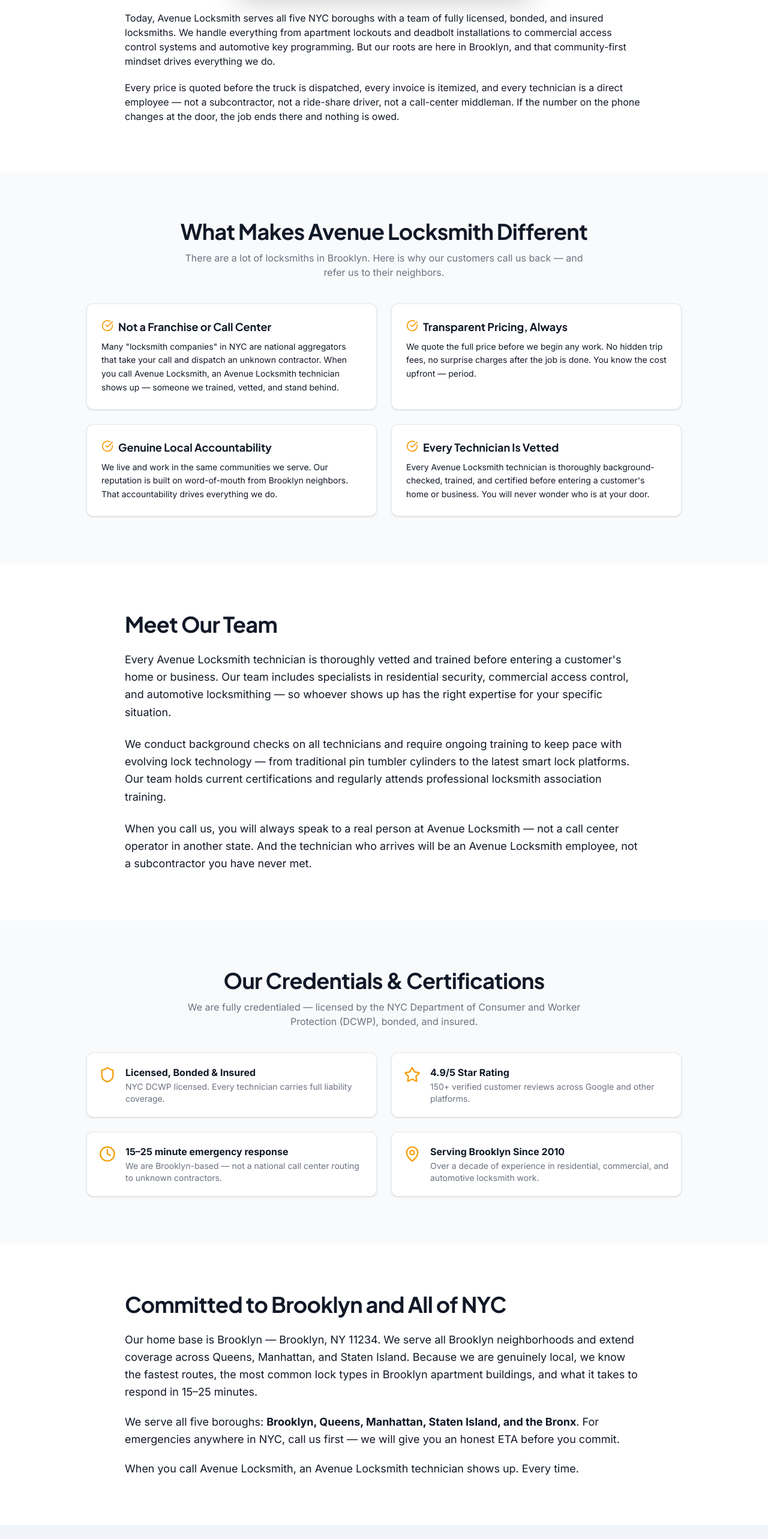
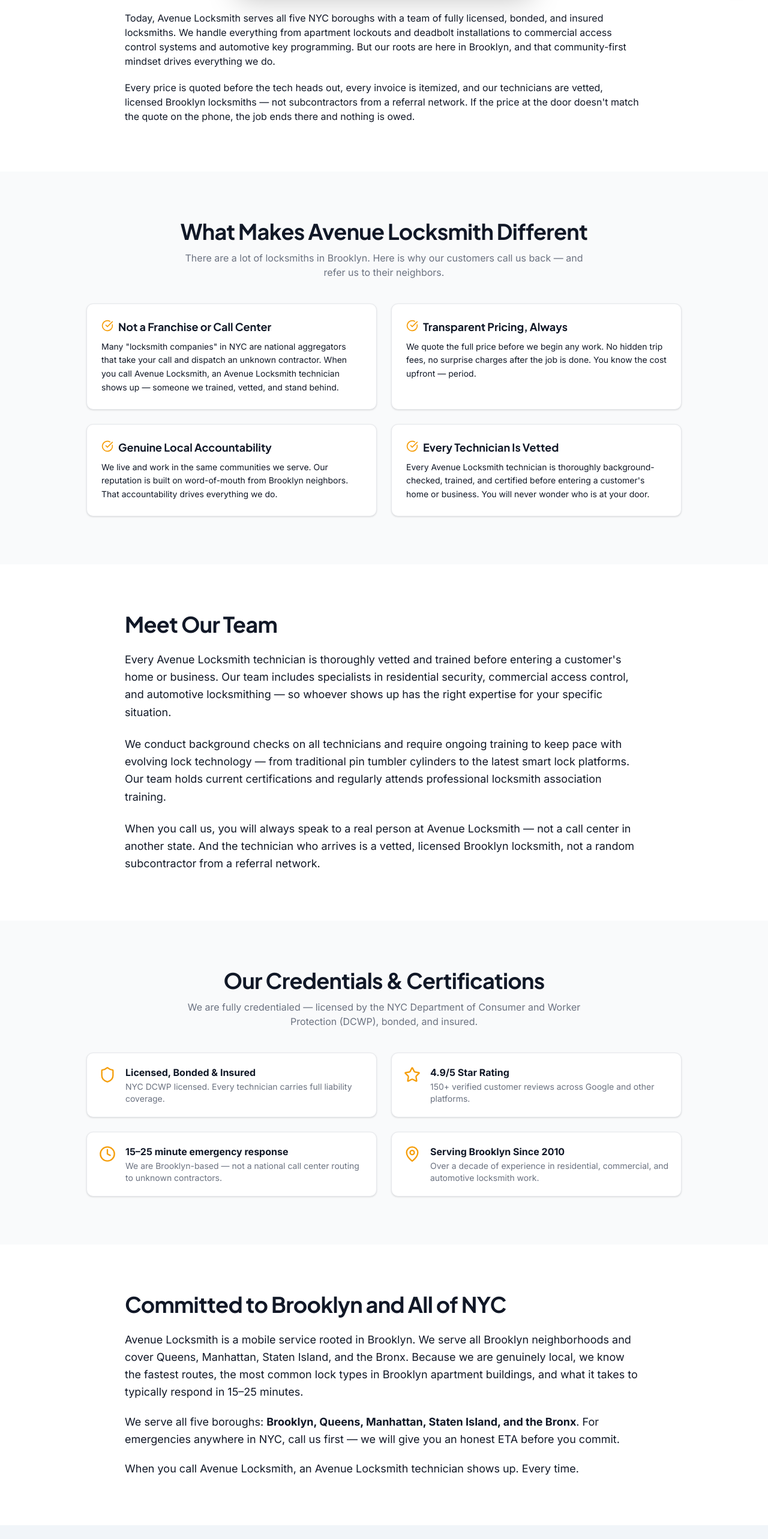
Before and after one commit to avenuelocksmith/nextjs, a Next.js app: page /about in a window 1280 px wide. Shown: the part 800-3366 px from the top of the page at 60% size. Built offline with nearby package versions, Linux system fonts and the light colour scheme.

Commit message:
fix(sab): rewrite about page — remove address and shop references
Replace street address, "shop direct", "direct employee" language with
mobile-service-appropriate copy. Add Bronx to coverage list. Soften
response-time language.

https://claude.ai/code/session_01Un4Z9E8SZDtnj2o3mUHCBN

```diff
--- a/src/app/about/page.tsx
+++ b/src/app/about/page.tsx
@@ -119,10 +119,10 @@ export default function AboutPage() {
               drives everything we do.
             </p>
             <p>
-              Every price is quoted before the truck is dispatched, every invoice is itemized,
-              and every technician is a direct employee — not a subcontractor, not a ride-share
-              driver, not a call-center middleman. If the number on the phone changes at the
-              door, the job ends there and nothing is owed.
+              Every price is quoted before the tech heads out, every invoice is itemized,
+              and our technicians are vetted, licensed Brooklyn locksmiths — not subcontractors
+              from a referral network. If the price at the door doesn&apos;t match the quote on
+              the phone, the job ends there and nothing is owed.
             </p>
           </div>
         </div>
@@ -173,8 +173,8 @@ export default function AboutPage() {
           </p>
           <p className="text-brand-text text-lg leading-relaxed">
             When you call us, you will always speak to a real person at Avenue Locksmith — not a
-            call center operator in another state. And the technician who arrives will be an
-            Avenue Locksmith employee, not a subcontractor you have never met.
+            call center in another state. And the technician who arrives is a vetted, licensed
+            Brooklyn locksmith, not a random subcontractor from a referral network.
           </p>
         </div>
       </section>
@@ -216,10 +216,10 @@ export default function AboutPage() {
             Committed to Brooklyn and All of NYC
           </h2>
           <p className="text-brand-text text-lg leading-relaxed mb-5">
-            Our home base is Brooklyn — {BUSINESS.address.full}. We serve all Brooklyn neighborhoods
-            and extend coverage across Queens, Manhattan, and Staten Island. Because we are
+            Avenue Locksmith is a mobile service rooted in Brooklyn. We serve all Brooklyn neighborhoods
+            and cover Queens, Manhattan, Staten Island, and the Bronx. Because we are
             genuinely local, we know the fastest routes, the most common lock types in Brooklyn
-            apartment buildings, and what it takes to respond in 15–25 minutes.
+            apartment buildings, and what it takes to typically respond in 15–25 minutes.
           </p>
           <p className="text-brand-text text-lg leading-relaxed mb-5">
             We serve all five boroughs:{' '}
@@ -251,10 +251,10 @@ export default function AboutPage() {
       <section className="py-14 md:py-20 bg-brand-navy text-white">
         <div className="container mx-auto px-4 text-center max-w-3xl">
           <h2 className="text-3xl md:text-4xl font-bold mb-3">
-            Talk to the Brooklyn shop direct — one number, one licensed operator
+            Talk to a Brooklyn locksmith direct — one number, one licensed team
           </h2>
           <p className="text-white/80 mb-8 text-lg">
-            Call or email the shop at 973 E 55th St. No phone tree, no offshore dispatcher —
+            Call or email us anytime. No phone tree, no offshore dispatcher —
             the person answering can verify our DCWP license number on the spot.
           </p>
           <div className="flex flex-col sm:flex-row items-center justify-center gap-4">
@@ -274,7 +274,7 @@ export default function AboutPage() {
             </a>
           </div>
           <p className="text-white/50 text-sm mt-6">
-            Available 24/7 &mdash; 365 days a year &middot; {BUSINESS.address.display}
+            Available 24/7 &mdash; 365 days a year &middot; Mobile service across all NYC boroughs
           </p>
         </div>
       </section>
```
